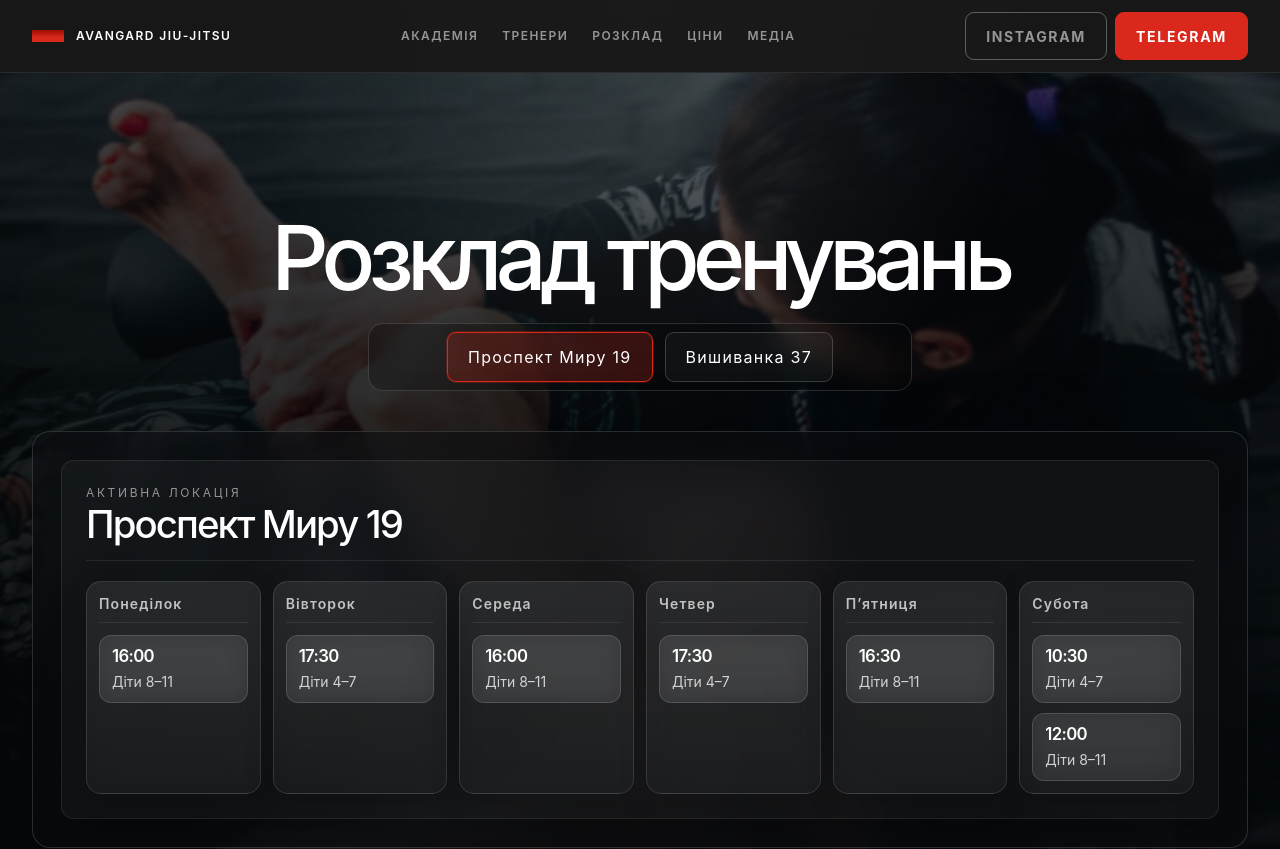
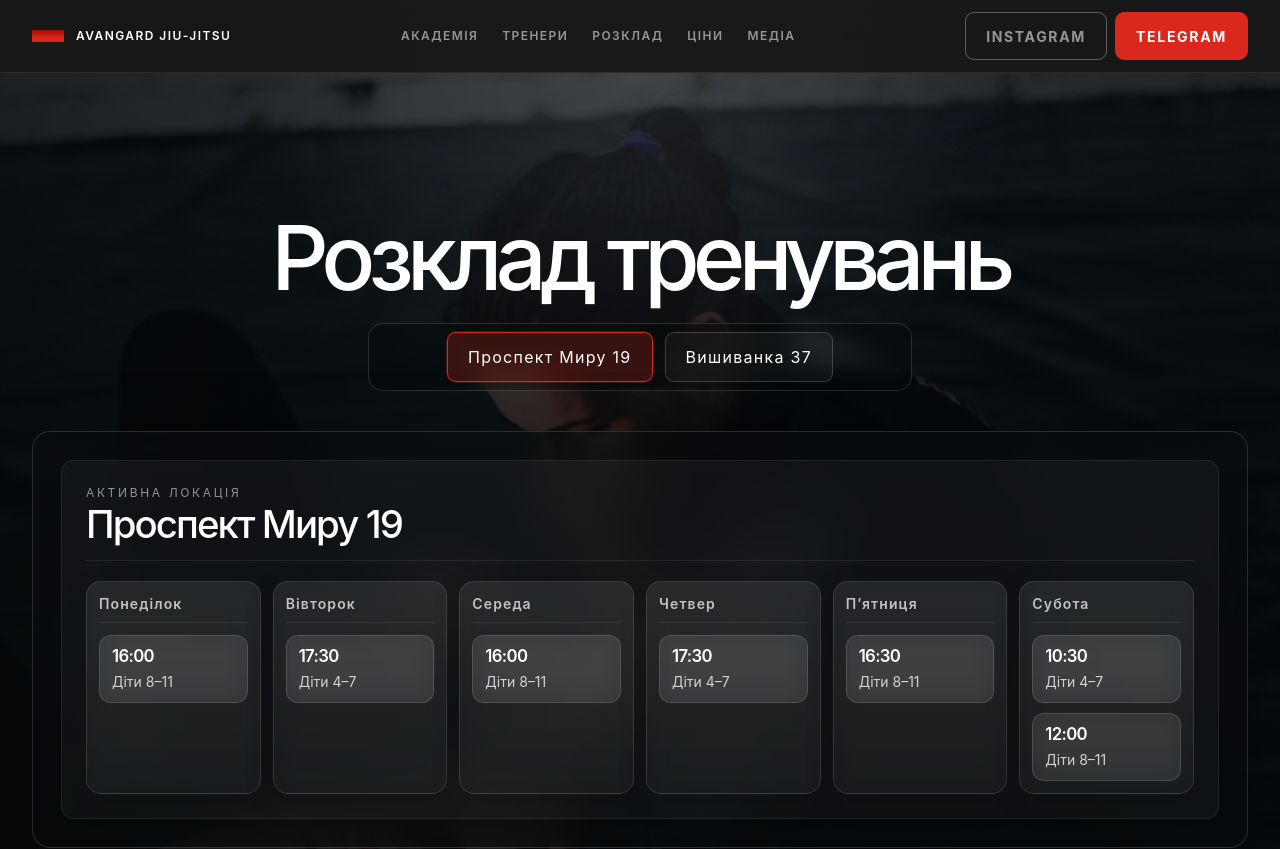
Before and after one commit to dobrodiynazar-dotcom/Avg-, a Next.js app: page /schedule in a window 1280 px wide. Shown: the top 849 px of the page. Built offline with nearby package versions, Linux system fonts and the light colour scheme.

Commit message:
Update schedule page background

```diff
--- a/src/components/sections/SchedulePageSection.tsx
+++ b/src/components/sections/SchedulePageSection.tsx
@@ -39,15 +39,15 @@ export function SchedulePageSection({
         <Image
           alt=""
           aria-hidden="true"
-          className="object-cover object-center"
+          className="object-cover object-[center_24%] sm:object-[center_20%] lg:object-[center_18%]"
           fill
           priority
           sizes="100vw"
           src={content.backgroundImageSrc}
         />
-        <div className="absolute inset-0 bg-[linear-gradient(180deg,rgb(4_6_8_/_0.62)_0%,rgb(4_6_8_/_0.78)_26%,rgb(4_6_8_/_0.9)_100%)]" />
+        <div className="absolute inset-0 bg-[linear-gradient(180deg,rgb(4_6_8_/_0.78)_0%,rgb(4_6_8_/_0.82)_32%,rgb(4_6_8_/_0.88)_100%)]" />
         <div className="absolute inset-0 bg-[radial-gradient(circle_at_top,rgb(255_255_255_/_0.1),transparent_34%)]" />
-        <div className="absolute inset-0 bg-[linear-gradient(90deg,rgb(8_8_8_/_0.34)_0%,transparent_35%,transparent_65%,rgb(8_8_8_/_0.18)_100%)]" />
+        <div className="absolute inset-0 bg-[linear-gradient(90deg,rgb(8_8_8_/_0.38)_0%,transparent_32%,transparent_68%,rgb(8_8_8_/_0.24)_100%)]" />
       </div>
 
       <Container className="relative z-10 flex min-h-screen items-start py-28 sm:py-32 lg:py-36" size="wide">
```
Also changed, not shown: public/media/schedule/schedule-background.jpg.
